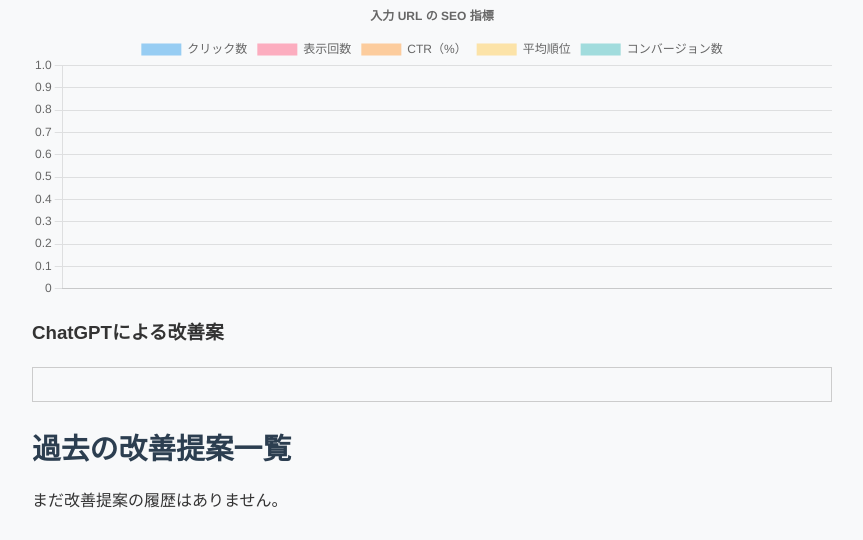
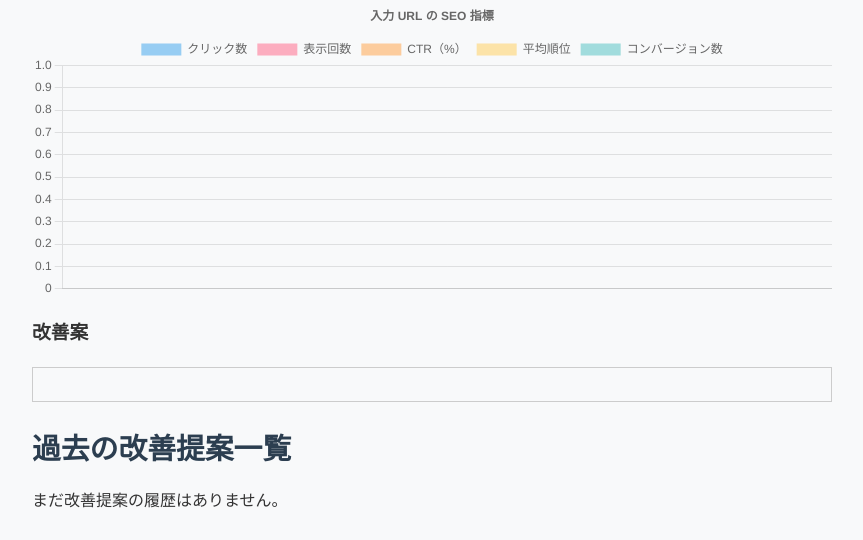
Before and after one commit to min151024/mrseoai, a Flask app: page /result in a window 1280 px wide. Shown: the part 187-727 px from the top of the page, without its empty margins (208-1071 px from the left). Run offline with Flask 3, Linux system fonts and the light colour scheme; the visitor is signed in with stand-in values (Sample User, id 1); data that the repository does not hold is empty.

Commit message:
UI少し変更

```diff
--- a/templates/result.html
+++ b/templates/result.html
@@ -53,7 +53,7 @@ new Chart(ctx, {
 });
 </script>
 
-<h3>ChatGPTによる改善案</h3>
+<h3>改善案</h3>
     <div class="chatgpt-response">
         <pre>{{ chatgpt_response }}</pre>
     </div>
@@ -66,7 +66,7 @@ new Chart(ctx, {
               <tr>
                 <th class="border px-2 py-1">日時</th>
                 <th class="border px-2 py-1">入力 URL</th>
-                <th class="border px-2 py-1">提案サマリ</th>
+                <th class="px-2 py-1">改善案</th>
               </tr>
             </thead>
             <tbody>
```
